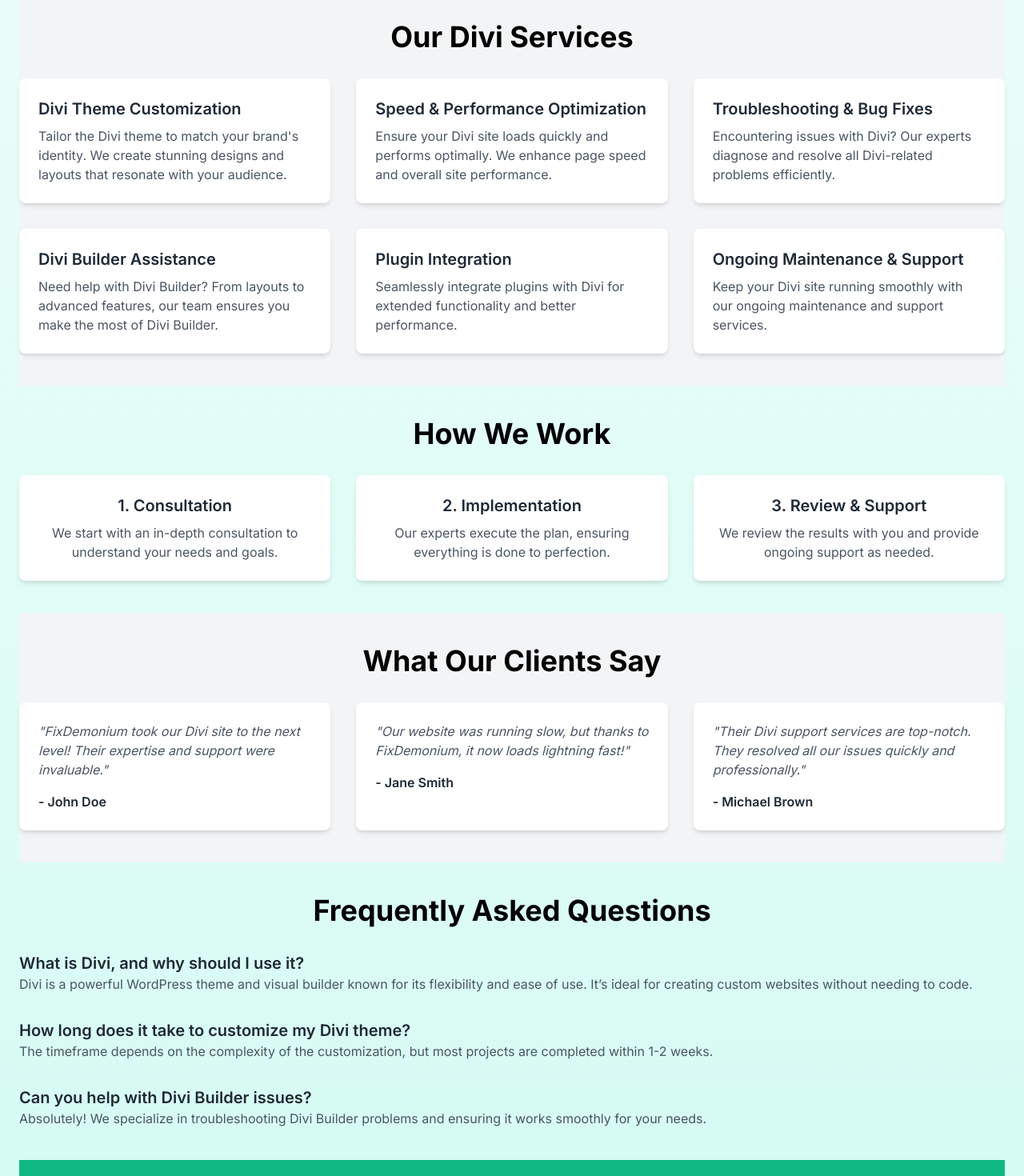
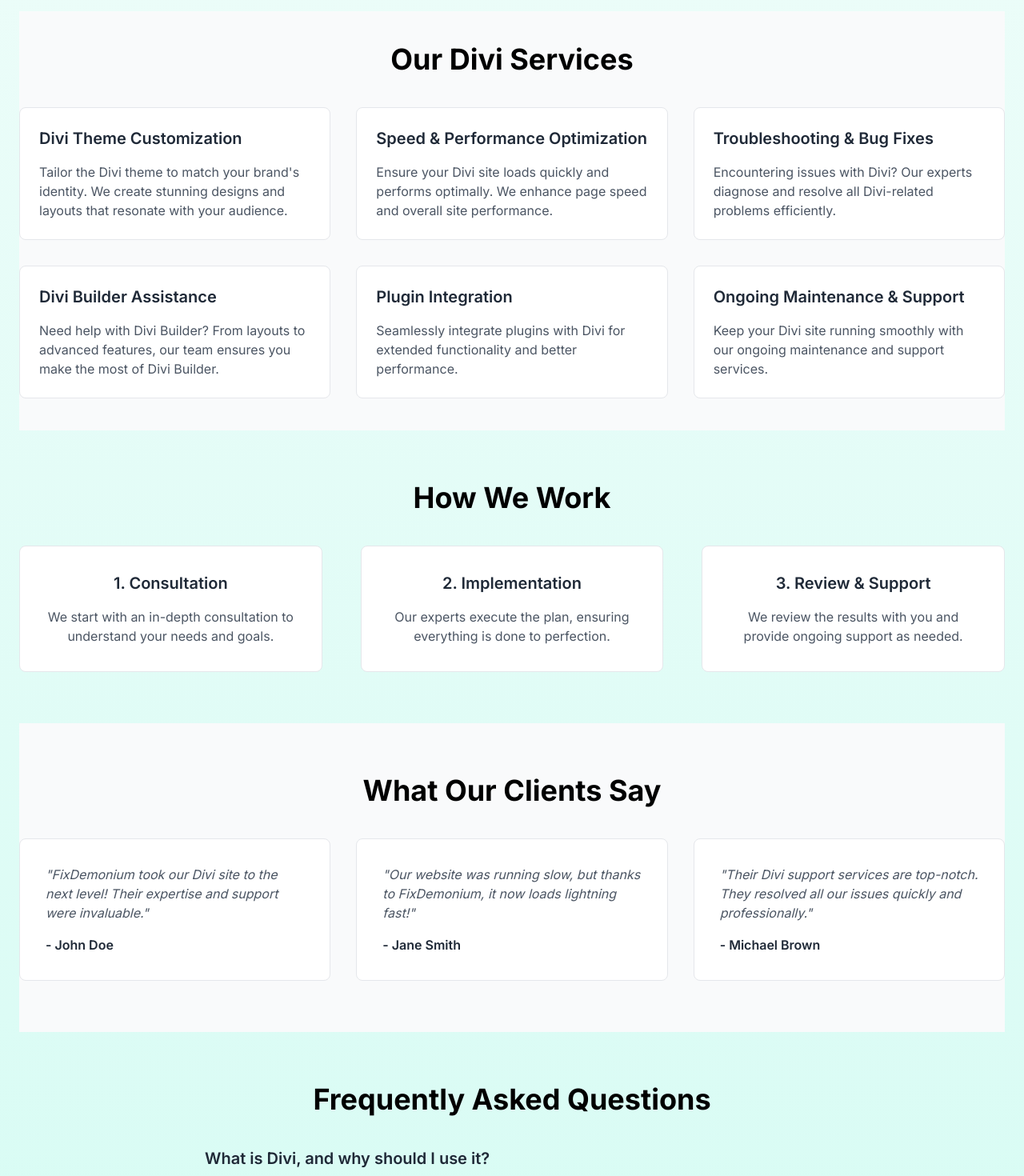
Before and after one commit to Adrian-Swifter/fixdemonium.com, a Next.js app: page /services/divi-support in a window 1280 px wide. Shown: the part 420-1890 px from the top of the page at 80% size. Built offline with nearby package versions, Linux system fonts and the light colour scheme.

Commit message:
Homepage changes

```diff
--- a/src/app/services/divi-support/page.js
+++ b/src/app/services/divi-support/page.js
@@ -9,14 +9,14 @@
         <h1 className="text-5xl font-bold text-gray-900 mb-4">
           Expert Divi Support & Troubleshooting
         </h1>
-        <p className="text-xl text-gray-700">
+        <p className="text-xl text-gray-700 max-w-3xl mx-auto">
           Your one-stop solution for all things Divi. From theme customization
           to performance optimization, our experts are here to help you get the
           most out of Divi.
         </p>
         <div className="mt-6">
           <Link href="/contact">
-            <span className="bg-emerald-500 text-white px-8 py-3 rounded-full hover:bg-emerald-600 font-semibold cursor-pointer">
+            <span className="bg-emerald-500 text-white px-8 py-3 rounded-full hover:bg-emerald-600 font-semibold cursor-pointer transition-colors">
               Get Started
             </span>
           </Link>
@@ -24,14 +24,14 @@
       </header>
 
       {/* Services Section */}
-      <section className="py-10 bg-gray-100">
-        <h2 className="text-4xl font-bold text-center mb-8">
+      <section className="py-10 bg-gray-50">
+        <h2 className="text-4xl font-bold text-center mb-10">
           Our Divi Services
         </h2>
         <div className="grid grid-cols-1 md:grid-cols-2 lg:grid-cols-3 gap-8">
           {/* Service 1 */}
-          <div className="p-6 bg-white rounded-lg shadow-md hover:shadow-lg transition-shadow">
-            <h3 className="text-xl font-semibold text-gray-800 mb-2">
+          <div className="p-6 bg-white rounded-lg border border-gray-200 transition-transform transform hover:-translate-y-1">
+            <h3 className="text-xl font-semibold text-gray-800 mb-4">
               Divi Theme Customization
             </h3>
             <p className="text-gray-600">
@@ -40,8 +40,8 @@
             </p>
           </div>
           {/* Service 2 */}
-          <div className="p-6 bg-white rounded-lg shadow-md hover:shadow-lg transition-shadow">
-            <h3 className="text-xl font-semibold text-gray-800 mb-2">
+          <div className="p-6 bg-white rounded-lg border border-gray-200 transition-transform transform hover:-translate-y-1">
+            <h3 className="text-xl font-semibold text-gray-800 mb-4">
               Speed & Performance Optimization
             </h3>
             <p className="text-gray-600">
@@ -50,8 +50,8 @@
             </p>
           </div>
           {/* Service 3 */}
-          <div className="p-6 bg-white rounded-lg shadow-md hover:shadow-lg transition-shadow">
-            <h3 className="text-xl font-semibold text-gray-800 mb-2">
+          <div className="p-6 bg-white rounded-lg border border-gray-200 transition-transform transform hover:-translate-y-1">
+            <h3 className="text-xl font-semibold text-gray-800 mb-4">
               Troubleshooting & Bug Fixes
             </h3>
             <p className="text-gray-600">
@@ -60,8 +60,8 @@
             </p>
           </div>
           {/* Service 4 */}
-          <div className="p-6 bg-white rounded-lg shadow-md hover:shadow-lg transition-shadow">
-            <h3 className="text-xl font-semibold text-gray-800 mb-2">
+          <div className="p-6 bg-white rounded-lg border border-gray-200 transition-transform transform hover:-translate-y-1">
+            <h3 className="text-xl font-semibold text-gray-800 mb-4">
               Divi Builder Assistance
             </h3>
             <p className="text-gray-600">
@@ -70,8 +70,8 @@
             </p>
           </div>
           {/* Service 5 */}
-          <div className="p-6 bg-white rounded-lg shadow-md hover:shadow-lg transition-shadow">
-            <h3 className="text-xl font-semibold text-gray-800 mb-2">
+          <div className="p-6 bg-white rounded-lg border border-gray-200 transition-transform transform hover:-translate-y-1">
+            <h3 className="text-xl font-semibold text-gray-800 mb-4">
               Plugin Integration
             </h3>
             <p className="text-gray-600">
@@ -80,8 +80,8 @@
             </p>
           </div>
           {/* Service 6 */}
-          <div className="p-6 bg-white rounded-lg shadow-md hover:shadow-lg transition-shadow">
-            <h3 className="text-xl font-semibold text-gray-800 mb-2">
+          <div className="p-6 bg-white rounded-lg border border-gray-200 transition-transform transform hover:-translate-y-1">
+            <h3 className="text-xl font-semibold text-gray-800 mb-4">
               Ongoing Maintenance & Support
             </h3>
             <p className="text-gray-600">
@@ -93,11 +93,11 @@
       </section>
 
       {/* Process Section */}
-      <section className="py-10">
-        <h2 className="text-4xl font-bold text-center mb-8">How We Work</h2>
-        <div className="grid grid-cols-1 md:grid-cols-3 gap-8">
-          <div className="text-center p-6 bg-white rounded-lg shadow-md">
-            <h3 className="text-xl font-semibold text-gray-800 mb-2">
+      <section className="py-16">
+        <h2 className="text-4xl font-bold text-center mb-10">How We Work</h2>
+        <div className="grid grid-cols-1 md:grid-cols-3 gap-12">
+          <div className="text-center p-8 bg-white rounded-lg border border-gray-200 transition-transform transform hover:-translate-y-1">
+            <h3 className="text-xl font-semibold text-gray-800 mb-4">
               1. Consultation
             </h3>
             <p className="text-gray-600">
@@ -105,8 +105,8 @@
               and goals.
             </p>
           </div>
-          <div className="text-center p-6 bg-white rounded-lg shadow-md">
-            <h3 className="text-xl font-semibold text-gray-800 mb-2">
+          <div className="text-center p-8 bg-white rounded-lg border border-gray-200 transition-transform transform hover:-translate-y-1">
+            <h3 className="text-xl font-semibold text-gray-800 mb-4">
               2. Implementation
             </h3>
             <p className="text-gray-600">
@@ -114,8 +114,8 @@
               perfection.
             </p>
           </div>
-          <div className="text-center p-6 bg-white rounded-lg shadow-md">
-            <h3 className="text-xl font-semibold text-gray-800 mb-2">
+          <div className="text-center p-8 bg-white rounded-lg border border-gray-200 transition-transform transform hover:-translate-y-1">
+            <h3 className="text-xl font-semibold text-gray-800 mb-4">
               3. Review & Support
             </h3>
             <p className="text-gray-600">
@@ -127,47 +127,47 @@
       </section>
 
       {/* Testimonials Section */}
-      <section className="py-10 bg-gray-100">
-        <h2 className="text-4xl font-bold text-center mb-8">
+      <section className="py-16 bg-gray-50">
+        <h2 className="text-4xl font-bold text-center mb-10">
           What Our Clients Say
         </h2>
         <div className="grid grid-cols-1 md:grid-cols-3 gap-8">
           {/* Testimonial 1 */}
-          <div className="p-6 bg-white rounded-lg shadow-md">
-            <p className="text-gray-600 italic">
+          <div className="p-8 bg-white rounded-lg border border-gray-200">
+            <p className="text-gray-600 italic mb-4">
               "FixDemonium took our Divi site to the next level! Their expertise
               and support were invaluable."
             </p>
-            <p className="text-gray-800 font-semibold mt-4">- John Doe</p>
+            <p className="text-gray-800 font-semibold">- John Doe</p>
           </div>
           {/* Testimonial 2 */}
-          <div className="p-6 bg-white rounded-lg shadow-md">
-            <p className="text-gray-600 italic">
+          <div className="p-8 bg-white rounded-lg border border-gray-200">
+            <p className="text-gray-600 italic mb-4">
               "Our website was running slow, but thanks to FixDemonium, it now
               loads lightning fast!"
             </p>
-            <p className="text-gray-800 font-semibold mt-4">- Jane Smith</p>
+            <p className="text-gray-800 font-semibold">- Jane Smith</p>
           </div>
           {/* Testimonial 3 */}
-          <div className="p-6 bg-white rounded-lg shadow-md">
-            <p className="text-gray-600 italic">
+          <div className="p-8 bg-white rounded-lg border border-gray-200">
+            <p className="text-gray-600 italic mb-4">
               "Their Divi support services are top-notch. They resolved all our
               issues quickly and professionally."
             </p>
-            <p className="text-gray-800 font-semibold mt-4">- Michael Brown</p>
+            <p className="text-gray-800 font-semibold">- Michael Brown</p>
           </div>
         </div>
       </section>
 
       {/* FAQ Section */}
-      <section className="py-10">
-        <h2 className="text-4xl font-bold text-center mb-8">
+      <section className="py-16">
+        <h2 className="text-4xl font-bold text-center mb-10">
           Frequently Asked Questions
         </h2>
-        <div className="space-y-8">
+        <div className="space-y-8 max-w-3xl mx-auto">
           {/* FAQ 1 */}
           <div>
-            <h3 className="text-xl font-semibold text-gray-800">
+            <h3 className="text-xl font-semibold text-gray-800 mb-2">
               What is Divi, and why should I use it?
             </h3>
             <p className="text-gray-600">
@@ -178,7 +178,7 @@
           </div>
           {/* FAQ 2 */}
           <div>
-            <h3 className="text-xl font-semibold text-gray-800">
+            <h3 className="text-xl font-semibold text-gray-800 mb-2">
               How long does it take to customize my Divi theme?
             </h3>
             <p className="text-gray-600">
@@ -188,7 +188,7 @@
           </div>
           {/* FAQ 3 */}
           <div>
-            <h3 className="text-xl font-semibold text-gray-800">
+            <h3 className="text-xl font-semibold text-gray-800 mb-2">
               Can you help with Divi Builder issues?
             </h3>
             <p className="text-gray-600">
@@ -200,14 +200,14 @@
       </section>
 
       {/* Call to Action */}
-      <section className="py-10 bg-emerald-500 text-white text-center">
+      <section className="py-16 bg-emerald-500 text-white text-center">
         <h2 className="text-4xl font-bold mb-4">Ready to Get Started?</h2>
-        <p className="text-xl mb-6">
+        <p className="text-xl mb-6 max-w-2xl mx-auto">
           Contact us today to get expert Divi support and make your website
           stand out.
         </p>
         <Link href="/contact">
-          <span className="bg-white text-emerald-500 px-8 py-4 rounded-full font-semibold hover:bg-gray-100 cursor-pointer">
+          <span className="bg-white text-emerald-500 px-8 py-4 rounded-full font-semibold hover:bg-gray-100 cursor-pointer transition-colors">
             Contact Us Now
           </span>
         </Link>
--- a/src/components/Header.js
+++ b/src/components/Header.js
@@ -219,10 +219,10 @@
             Blog
           </Link>
           <Link
-            href="/demo"
-            className="bg-teal-600 text-white px-4 py-2 rounded-md hover:bg-teal-700"
+            href="/one-time-wordpress-fix"
+            className="bg-emerald-400 text-white px-4 py-2 hover:bg-emerald-500"
           >
-            Try Our Demo
+            One Time Fix
           </Link>
         </div>
 
```
Also changed, not shown: src/app/page.js (+36 -17 lines).
